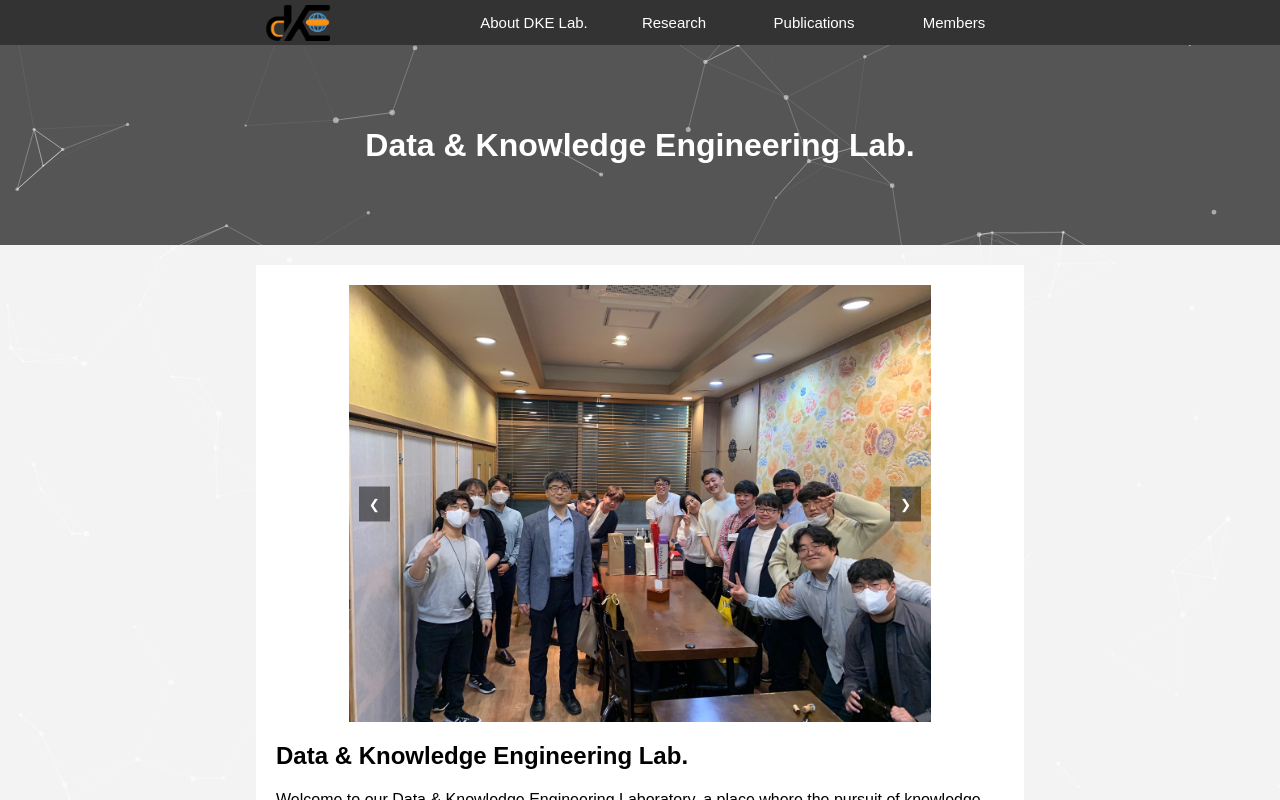
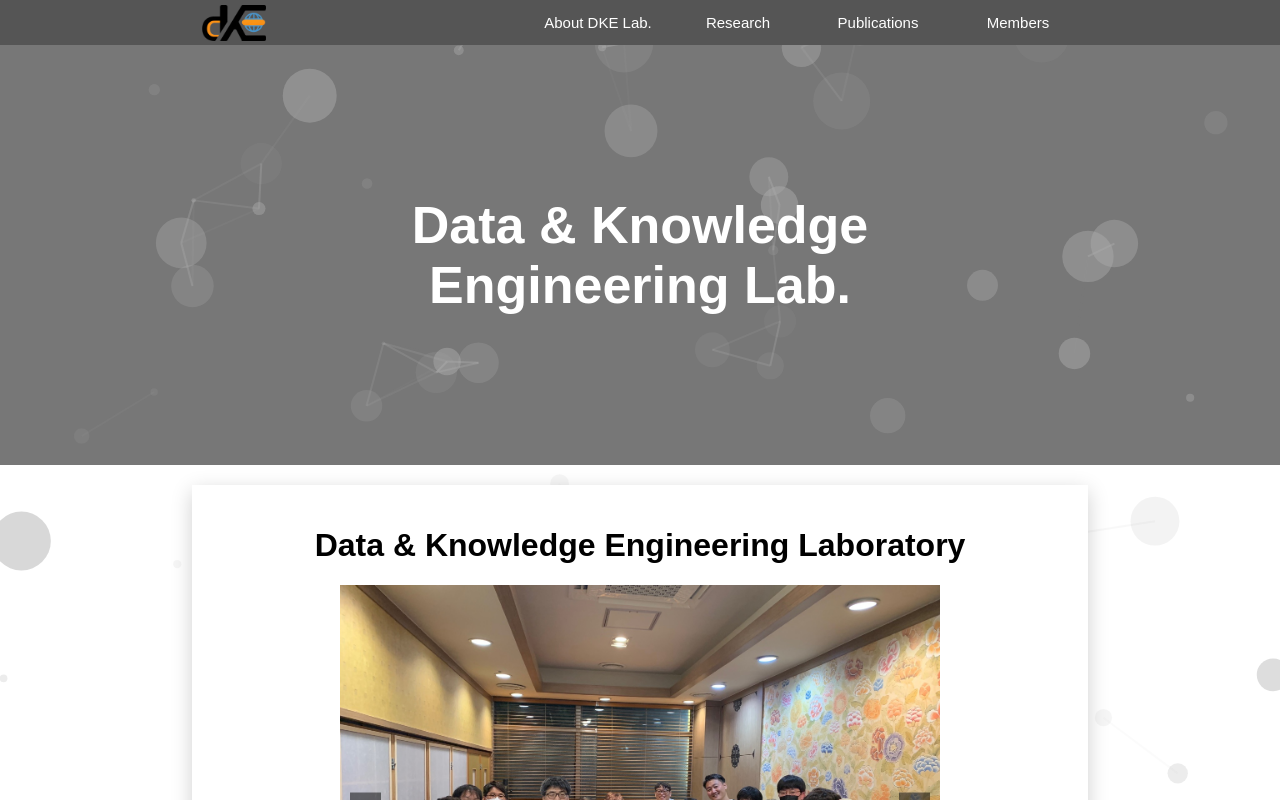
Before and after one commit to meongju0o0/DKE-homepage, a React (Create React App) app: page / in a window 1280 px wide. Shown: the top 800 px of the page. Built offline with nearby package versions, Linux system fonts and the light colour scheme.

Commit message:
Update particles config

```diff
--- a/src/MainPage.js
+++ b/src/MainPage.js
@@ -1,7 +1,8 @@
 import React from 'react';
-import './styles/MainPage.css';
 import { Header } from './components/Header';
 import { MainContent } from './components/MainContent';
+
+import './styles/MainPage.css';
 
 
 function MainPage() {
--- a/src/assets/particlesConfig.json
+++ b/src/assets/particlesConfig.json
@@ -1,14 +1,14 @@
 {
     "particles": {
         "number": {
-            "value": 120,
+            "value": 50,
             "density": {
                 "enable": true,
-                "value_area": 800
+                "value_area": 750
             }
         },
         "color": {
-            "value": "#ffffff"
+            "value": "#aaa"
         },
         "shape": {
             "type": "circle",
@@ -19,33 +19,33 @@
         },
         "opacity": {
             "value": 0.5,
-            "random": false,
+            "random": true,
             "anim": {
-                "enable": false,
+                "enable": true,
                 "speed": 0.5,
                 "opacity_min": 0.1,
-                "sync": false
+                "sync": true
             }
         },
         "size": {
-            "value": 3,
+            "value": 30,
             "random": true,
             "anim": {
-                "enable": false,
-                "speed": 10,
-                "size_min": 0.1,
-                "sync": false
+                "enable": true,
+                "speed": 1.5,
+                "size_min": 3,
+                "sync": true
             }
         },
         "line_linked": {
             "enable": true,
-            "color": "#ffffff",
-            "opacity": 0.4,
-            "width": 1
+            "color": "#aaa",
+            "opacity": 0.6,
+            "width": 2
         },
         "move": {
             "enable": true,
-            "speed": 3,
+            "speed": 1.5,
             "direction": "none",
             "random": true,
             "straight": false,
@@ -56,5 +56,18 @@
                 "rotateY": 1200
             }
         }
+    },
+    "interactivity": {
+        "onhover": {
+            "enable": true,
+            "mode": "repulse"
+        },
+        "onclick": {
+            "enable": true,
+            "mode": "push"
+        },
+        "modes": {
+            "detect_on": "canvas"
+        }
     }
 }
--- a/src/components/Header.js
+++ b/src/components/Header.js
@@ -21,16 +21,15 @@ export function Header() {
     const particlesOptions = particlesConfig
 
     return (
-        <header> {
-            <div className="header">
-                <Particles id="Particles" init={particlesInit} loaded={particlesLoaded} options={particlesOptions}/>
+        <header>
+            <div className='header'>
+                <Particles id="Particles" init={particlesInit} loaded={particlesLoaded} options={particlesOptions} />
                 <Link to="/">
                     <div className="header-content">
                         <h1>Data & Knowledge Engineering Lab.</h1>
                     </div>
                 </Link>
             </div>
-        }
         </header>
     )
 }
--- a/src/components/MainContent.js
+++ b/src/components/MainContent.js
@@ -22,10 +22,9 @@ export const MainContent = () => {
     return (
         <div> {
             <div className="main-content">
+                <div className="section">
+                    <h1 style={ {"textAlign" : "center"} }>Data & Knowledge Engineering Laboratory</h1>
                     <Slider images={images} />
-
-                <div className="section">
-                    <h2>Data & Knowledge Engineering Lab.</h2>
                     <p>Welcome to our Data & Knowledge Engineering Laboratory, a place where the pursuit of knowledge and technological advancements merge, opening the doors to new discoveries and transformative innovations. Our laboratory is a melting pot of intellectuals and enthusiasts who share a passion for harnessing the power of data, utilizing it to derive insights, make informed decisions, and ultimately, contribute to creating a better future.</p>
                     <p>At the core of work is the study of complex data systems, the creation and optimization of learning algorithms, and the exploration of the intricate relationship between data and human emotion. We work with Graph Neural Networks (GNNs), engage in Distributed Training, optimize In-Memory Database Procedures, and delve into the realm of Emotion Detection.</p>
                 </div>
@@ -53,19 +52,23 @@ export const MainContent = () => {
 
                 <div className="section">
                     <h2>Recruitment</h2>
+                    <ul>
                         <p>We are looking for graduate students to research together in Data and Knowledge Engineering Laborotry at Computer Science and Engineering, Kyung Hee University.</p>
                         <p>In our lab, we always greets self-motivated students. and also greets for who is interested in high-speed data processing and artificial intelligence.</p>
                         <p>If you are interested in our research fields, please contact Prof. Young-Koo Lee (yklee@khu.ac.kr)</p>
                         <p>Thank you.</p>
+                    </ul>
                 </div>
 
                 <div className="section">
                     <h2>Partners</h2>
+                    <ul>
                         <img className="sponsor" src={IITP} alt="IITP" />
                         <img className="sponsor" src={ETRI} alt="ETRI" />
                         <img className="sponsor" src={SAP} alt="SAP" />
                         <img className="sponsor" src={POSTECH} alt="POSTECH" />
                         <img className="sponsor" src={KNU} alt="KNU" />
+                    </ul>
                 </div>
             </div>
         }
--- a/src/components/Navbar.js
+++ b/src/components/Navbar.js
@@ -12,8 +12,8 @@ const Navbar = () => {
             <div className="navbar">
                 <div className = "wrapper">
                     <button style={ {marginLeft: '10px', marginTop: '5px', padding: '0px', border: '0px', backgroundColor: '#333'}}>
-                        <Link to= "/" style={ {padding: '0px', backgroundColor: '#333'}}>
-                            <img style={ {width: '80px', backgroundColor: '#333', padding: '0px', margin: '0px'} } src={ LOGO } alt="DistLearning" />
+                        <Link to= "/" style={ {padding: '0px', backgroundColor: '#555'}}>
+                            <img style={ {width: '80px', backgroundColor: '#555', padding: '0px', margin: '0px'} } src={ LOGO } alt="DistLearning" />
                         </Link>
                     </button>
                     <div className="dropdown">
--- a/src/components/pages/styles/Default.css
+++ b/src/components/pages/styles/Default.css
@@ -2,7 +2,7 @@ body {
     font-family: Arial, sans-serif;
     margin: 0;
     padding: 0;
-    background-color: #f3f3f3;
+    background-color: #fff;
 }
 
 p {
@@ -30,28 +30,28 @@ hr {
 }
 
 .wrapper {
-    max-width: 80%;
+    max-width: 100%;
     margin: 0 auto;
     padding: 0 10px;
 }
 
 @media screen and (min-width: 1024px) {
     .wrapper {
-        max-width: 70%;
+        max-width: 80%;
         margin: 0 auto;
     }
 }
 
 @media screen and (min-width: 1280px) {
     .wrapper {
-        max-width: 60%;
+        max-width: 70%;
         margin: 0 auto;
     }
 }
 
 @media screen and (min-width: 1920px) {
     .wrapper {
-        max-width: 50%;
+        max-width: 60%;
         margin: 0 auto;
     }
 }
--- a/src/styles/Header.css
+++ b/src/styles/Header.css
@@ -1,9 +1,10 @@
 .header {
-    height: 200px;
+    height: 420px;
     padding: 0px;
+    font-size: 26px;
     text-align: center;
     position: relative;
-    overflow: clip;
+    overflow: hidden;
 }
 
 .header-content {
@@ -13,6 +14,7 @@
     transform: translate(-50%, -50%);
     color: white;
     text-align: center;
+    z-index: 1;
 }
 
 .header a, .header a:visited {
@@ -21,10 +23,13 @@
 }
 
 #Particles {
+    background-size: 100%;
     width: 100%;
     height: 100%;
-    position: absolute;
+    position: relative;
     overflow: hidden;
+    top: 0;
+    left: 0;
     z-index: -1;
-    background-color: #555;
+    background-color: #777;
 }
--- a/src/styles/MainContent.css
+++ b/src/styles/MainContent.css
@@ -1,4 +1,5 @@
 .main-content {
+    box-shadow: 0 6px 20px 0 rgba(0, 0, 0, 0.19);
     background-color: white;
     padding: 20px;
     margin-top: 20px;
--- a/src/styles/MainPage.css
+++ b/src/styles/MainPage.css
@@ -2,7 +2,7 @@ body {
     font-family: Arial, sans-serif;
     margin: 0;
     padding: 0;
-    background-color: #f3f3f3;
+    background-color: #fff;
 }
 
 p {
@@ -11,6 +11,11 @@ p {
 
 li {
     line-height: 130%;
+}
+
+hr {
+    margin-top: '0px';
+    border: 'solid 1px #999';
 }
 
 img.sponsor {
@@ -22,28 +27,28 @@ img.sponsor {
 }
 
 .wrapper {
-    max-width: 80%;
+    max-width: 100%;
     margin: 0 auto;
     padding: 0 10px;
 }
 
 @media screen and (min-width: 1024px) {
     .wrapper {
-        max-width: 70%;
+        max-width: 80%;
         margin: 0 auto;
     }
 }
 
 @media screen and (min-width: 1280px) {
     .wrapper {
-        max-width: 60%;
+        max-width: 70%;
         margin: 0 auto;
     }
 }
 
 @media screen and (min-width: 1920px) {
     .wrapper {
-        max-width: 50%;
+        max-width: 60%;
         margin: 0 auto;
     }
 }
--- a/src/styles/Navbar.css
+++ b/src/styles/Navbar.css
@@ -6,7 +6,7 @@
 
 .navbar {
     overflow: hidden;
-    background-color: #333;
+    background-color: #555;
 }
 
 .navbar a {
```
Lines whose indentation alone changed are shown as unchanged.
